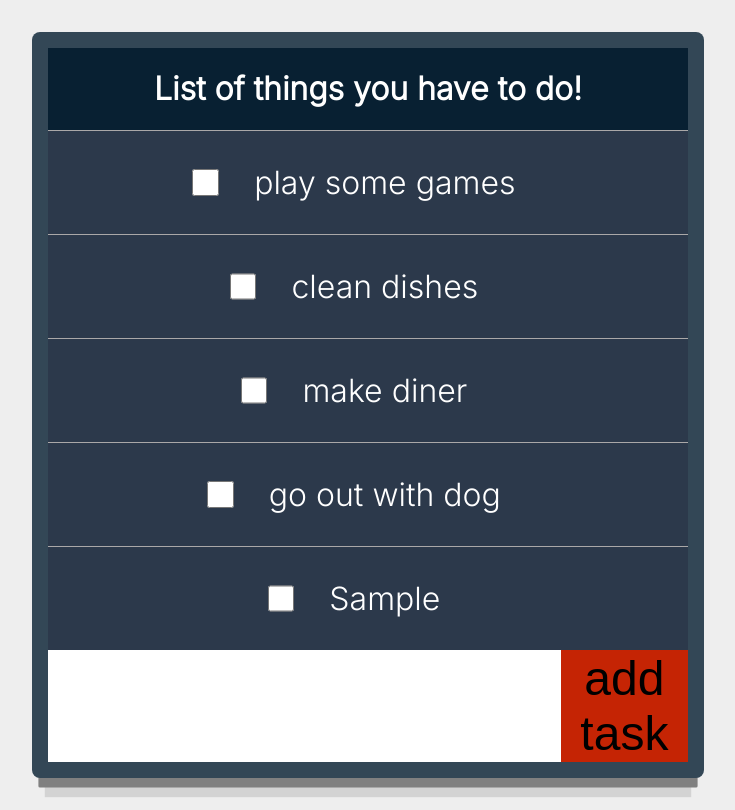
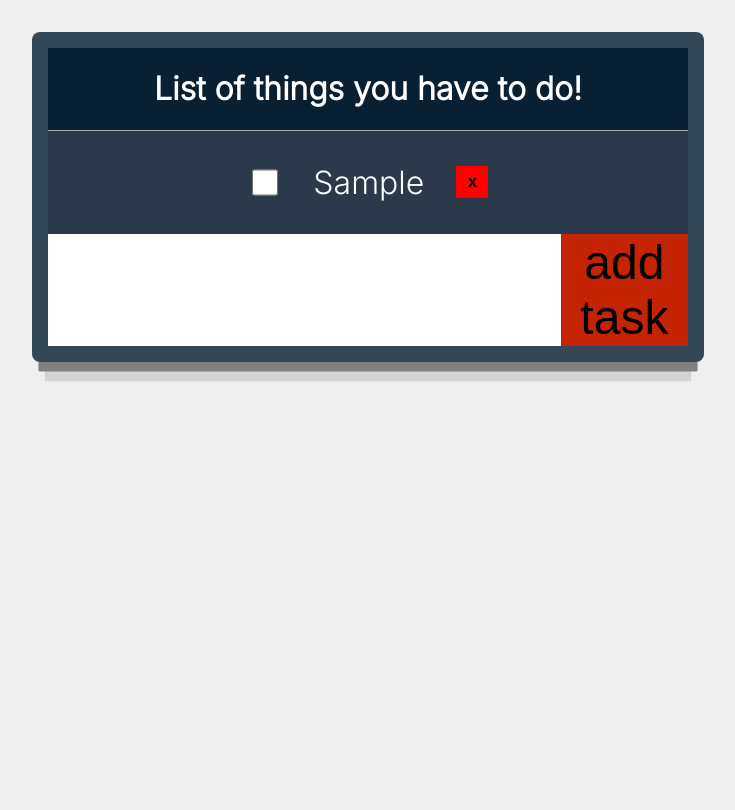
Before and after one commit to patrykUlichnowski/ToDoApp, a React (Create React App) app: page / in a window 1280 px wide. Both pictures are taken after typing "Sample" into the empty fields and a click on the button "add task". Shown: the whole page, without its empty margins (272-1007 px from the left). Built offline with nearby package versions, Linux system fonts and the light colour scheme; the HTML template or start-up script is replaced by a standard one.

Commit message:
working todo app

```diff
--- a/src/App.js
+++ b/src/App.js
@@ -1,32 +1,50 @@
 import React from "react";
 import ToDoItem from "./components/ToDoItem";
-import todoData from "./components/todoData"
+// import this.state.data from "./components/todoData"
 class App extends React.Component {
 
   constructor() {
     super()
+    let importedData = JSON.parse(localStorage.getItem("userList"))
+    if (!importedData) {
+      importedData = []
+    }
     this.state = {
-      data: todoData,
-      newtodo: '',
+      data: importedData,
+      newtodo: ''
     }
     this.handleChange = this.handleChange.bind(this)
     this.handleInput = this.handleInput.bind(this)
     this.handleAppending = this.handleAppending.bind(this)
+    this.handleRemove = this.handleRemove.bind(this)
+  }
+
+  async handleRemove(id) {
+    // removing object from the array
+    const indextoremove = this.state.data.filter((item) => item.id !== id);
+    await this.setState({
+      data: indextoremove
+    })
+    await localStorage.setItem('userList', JSON.stringify(this.state.data));
   }
 
   async handleAppending() {
     // here we grab last key from already existing tasks and we push to our array new task with proper key
-    const lastKey = todoData[todoData.length - 1].id;
-    await todoData.push({
-      id: lastKey + 1,
+    let lastKey = 1
+    if (this.state.data.length > 0) {
+      lastKey = this.state.data[this.state.data.length - 1].id + 1;
+    }
+    await this.state.data.push({
+      id: lastKey,
       text: this.state.newtodo,
       completed: false
     })
     // when the state is updated whole page is also render
     this.setState({
-      data: todoData,
+      data: this.state.data,
       newtodo: "",
     })
+    await localStorage.setItem('userList', JSON.stringify(this.state.data));
   }
 
   handleChange(id) {
@@ -56,7 +74,7 @@ class App extends React.Component {
   render() {
     // maping all items from list to array of new components
     const todos = this.state.data.map((item) => {
-      return <ToDoItem task={item} key={item.id} handleChange={this.handleChange} />
+      return <ToDoItem task={item} key={item.id} handleChange={this.handleChange} handleRemove={this.handleRemove} />
     })
     return (
       <div className='todo-wrap'>
--- a/src/components/ToDoItem.js
+++ b/src/components/ToDoItem.js
@@ -1,6 +1,7 @@
 import React from "react";
 
 class ToDoItem extends React.Component {
+
   render() {
     return (
       <div className='todo-item'>
@@ -12,9 +13,11 @@ class ToDoItem extends React.Component {
           }}
         />
         <p
-          className={this.props.task.completed ? "completed" : null}>
+          className={this.props.task.completed ? "completed" : null}
+        >
           {this.props.task.text}
         </p>
+        <button onClick={() => { this.props.handleRemove(this.props.task.id) }}>x</button>
       </div>
     )
   }
--- a/src/index.css
+++ b/src/index.css
@@ -51,6 +51,20 @@ code {
   height: 2em;
 }
 
+.todo-item > button{
+  width: 2em;
+  height: 2em;
+  background: red;
+  border:none;
+  font-size: 1rem;
+  padding: 0;
+  font-weight: bold;
+}
+
+.todo-item > button:hover{
+  background: darkred;
+}
+
 .todo-wrap{
   display: grid;
   align-items: center;
```
